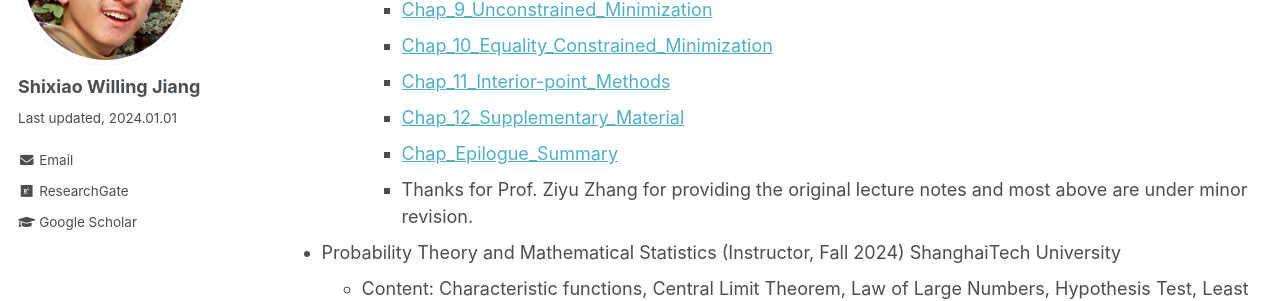
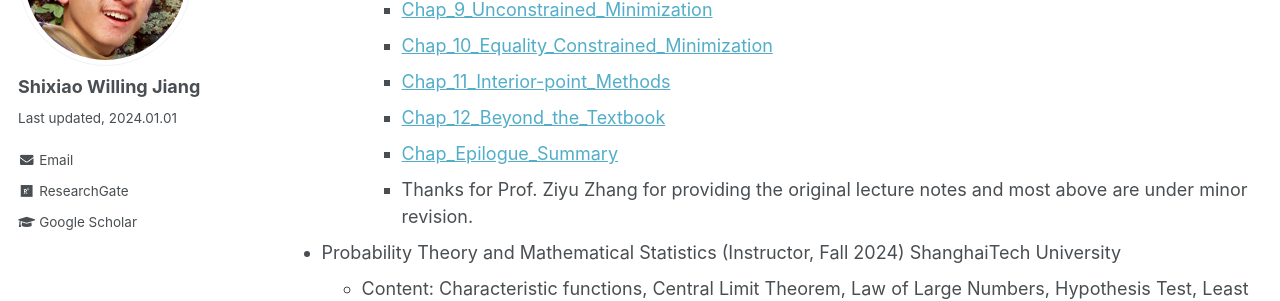
Before and after one commit to willingjiang/willingjiang.github.io, a Jekyll site: the page built from _pages/teachings.md, in a window 1280 px wide and 900 px high, scrolled down 645 px. Shown: the part 153-454 px from the top of the window. Built offline with Jekyll 4.4.1, drawn with Linux system fonts in a browser that asks for light colours.

Commit message:
Update teachings.md

```diff
--- a/_pages/teachings.md
+++ b/_pages/teachings.md
@@ -26,7 +26,7 @@ author_profile: true
     * [Chap_9_Unconstrained_Minimization](http://willingjiang.github.io/files/Convex_Chapter09_Jiang1.pdf)
     * [Chap_10_Equality_Constrained_Minimization](http://willingjiang.github.io/files/Convex_Chapter10_Jiang1.pdf)
     * [Chap_11_Interior-point_Methods](http://willingjiang.github.io/files/Convex_Chapter11_Jiang1.pdf)
-    * [Chap_12_Supplementary_Material](http://willingjiang.github.io/files/Convex_Chapter12_Jiang1.pdf)
+    * [Chap_12_Beyond_the_Textbook](http://willingjiang.github.io/files/Convex_Chapter12_Jiang1.pdf)
     * [Chap_Epilogue_Summary](http://willingjiang.github.io/files/Convex_epilogue_Jiang1.pdf)
     * Thanks for Prof. Ziyu Zhang for providing the original lecture notes and most above are under minor revision.
 
```
